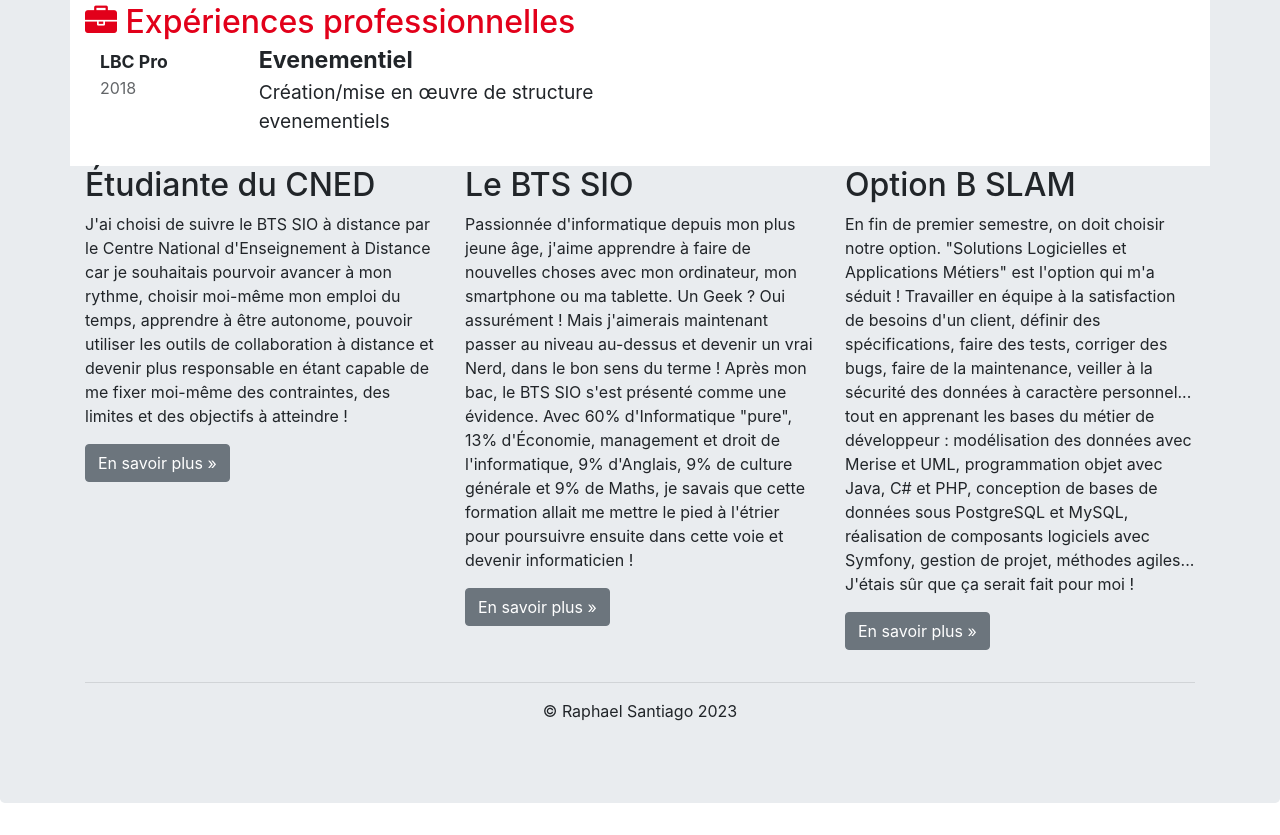
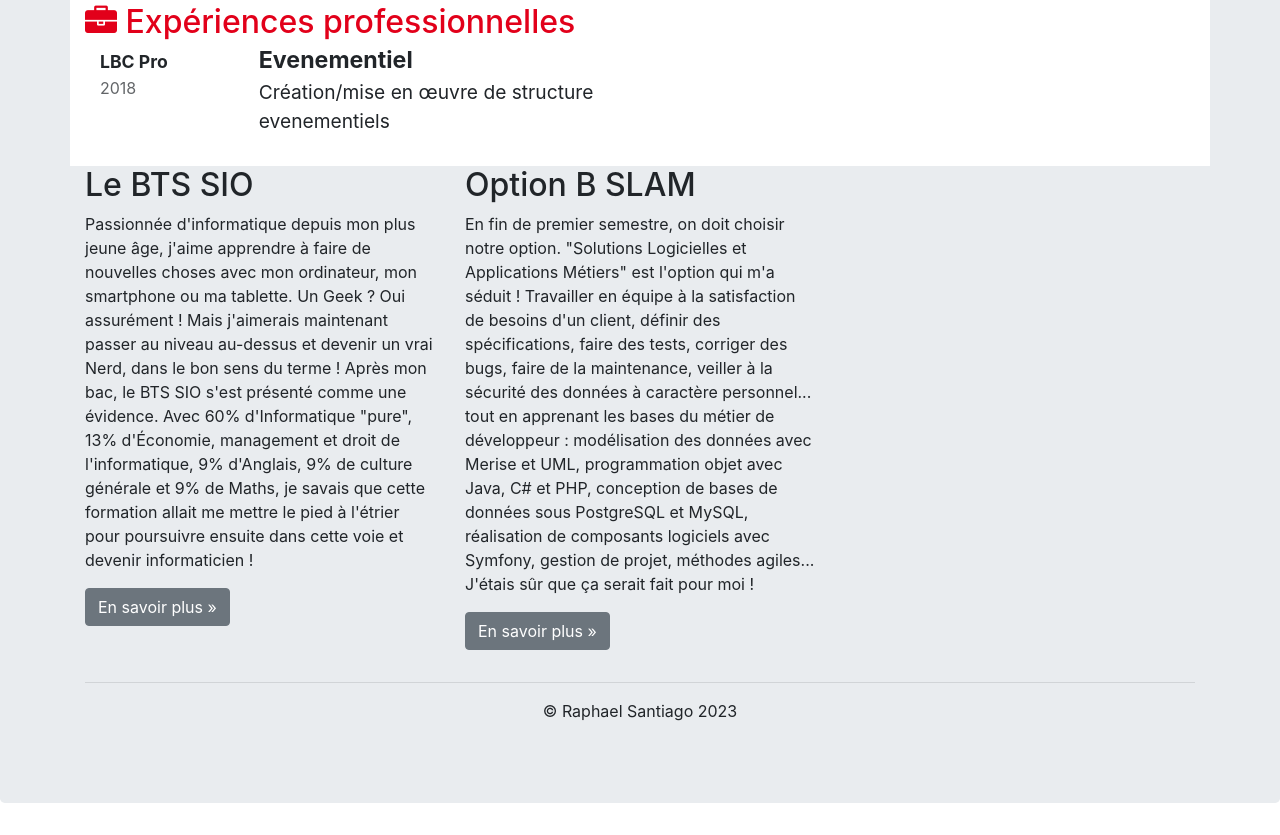
Before and after one commit to vodrush/Raphael.github.io, a plain HTML site: page Pages/cv.html in a window 1280 px wide. Shown: the part 1182-2017 px from the top of the page. Drawn offline with nearby package versions, Linux system fonts and the light colour scheme.

Commit message:
Update cv.html

```diff
--- a/Pages/cv.html
+++ b/Pages/cv.html
@@ -248,11 +248,6 @@
                 <div class="container">
                     <div class="row">
                         <div class="col-lg-4">
-                            <h2>Étudiante du CNED</h2>
-                            <p>J'ai choisi de suivre le BTS SIO à distance par le Centre National d'Enseignement à Distance car je souhaitais pourvoir avancer à mon rythme, choisir moi-même mon emploi du temps, apprendre à être autonome, pouvoir utiliser les outils de collaboration à distance et devenir plus responsable en étant capable de me fixer moi-même des contraintes, des limites et des objectifs à atteindre !</p>
-                            <p><a class="btn btn-secondary" href="http://www.cned.fr" target="_blank" role="button">En savoir plus »</a></p>
-                        </div>
-                        <div class="col-lg-4">
                             <h2>Le BTS SIO</h2>
                             <p>Passionnée d'informatique depuis mon plus jeune âge, j'aime apprendre à faire de nouvelles choses avec mon ordinateur, mon smartphone ou ma tablette. Un Geek ? Oui assurément ! Mais j'aimerais maintenant passer au niveau au-dessus et devenir un vrai Nerd, dans le bon sens du terme ! Après mon bac, le BTS SIO s'est présenté comme une évidence. Avec 60% d'Informatique "pure", 13% d'Économie, management et droit de l'informatique, 9% d'Anglais, 9% de culture générale et 9% de Maths, je savais que cette formation allait me mettre le pied à l'étrier pour poursuivre ensuite dans cette voie et devenir informaticien !</p>
                             <p><a class="btn btn-secondary" href="https://fr.wikipedia.org/wiki/Brevet_de_technicien_supérieur_-_Services_informatiques_aux_organisations" target="_blank" role="button">En savoir plus »</a></p>
```
